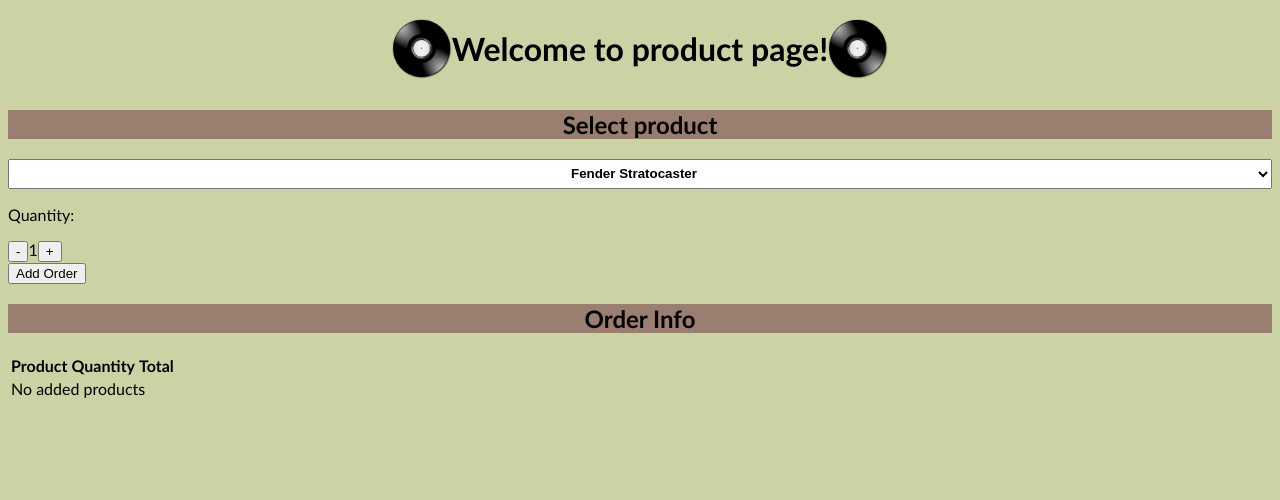
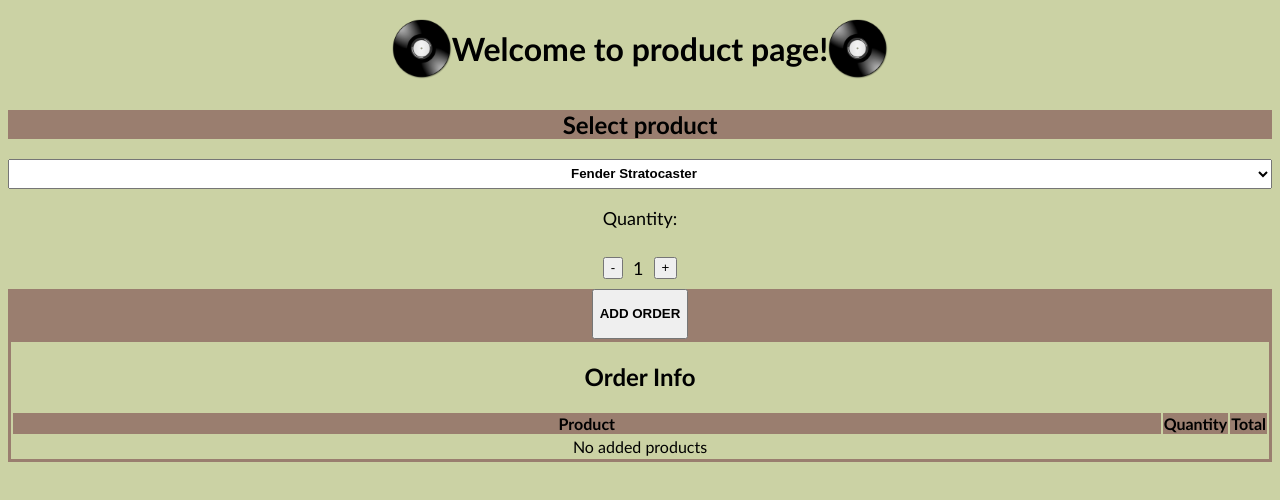
Before and after one commit to Kikkoust/component-assignment, a React (Vite) app in the folder comp-assign/: page / in a window 1280 px wide. Shown: the top 500 px of the page. Built offline with nearby package versions, Linux system fonts and the light colour scheme.

Commit message:
id ja classNameja lisätty kaikkialle mihin tehty css. Myös css tehty joka paikkaan.

```diff
--- a/comp-assign/src/App.jsx
+++ b/comp-assign/src/App.jsx
@@ -69,14 +69,19 @@ function SelectProduct({ addOrder }) {
         </select>
       </div>
 
-      <div>
+      <div className="quantity">
         <p>Quantity:</p>
+        <div id="buttons">
         <button onClick={() => handleQuantityChange(-1)}>-</button>
         <span>{quantity}</span>
         <button onClick={() => handleQuantityChange(1)}>+</button>
+        </div>
       </div>
 
-      <button onClick={handleAddOrder}>Add Order</button>
+      <div className="orderbutton">
+
+        <button id="order" onClick={handleAddOrder}>ADD ORDER</button>
+      </div>
     </>
   );
 }
--- a/comp-assign/src/index.css
+++ b/comp-assign/src/index.css
@@ -14,14 +14,73 @@ body{
   max-width: 60px;
 }
 
+.quantity p{
+  display:flex;
+  justify-content: center;
+  font-size: large;
+}
 
+#buttons{
+  display: flex;
+  justify-content: center;
+  padding: 10px;
+  font-size: large;
+  gap: 10px;
+}
+
+#buttons button:hover{
+  cursor: pointer;
+}
+
+.orderinfo{
+  border: 3px solid #9A7E6F;
+}
+
+
+#order{
+  font-weight: bold;
+}
+
+#order:hover {
+  background-color: #CBD2A4;
+  cursor: pointer;
+}
+
+.orderbutton{
+  display: flex;
+  justify-content: center;
+  background-color: #9A7E6F;
+  height: 50px;
+}
+
+
+.orderinfo tr{
+  border: 2px solid #9A7E6F;
+
+}
 
 .orderinfo h2{
   display: flex;
+  justify-content: center;
+}
+
+.orderinfo th{
+
+  width: 100%;
+  align-items: center;
+  display: row;
   background-color: #9A7E6F;
-  justify-content: center;
 
 }
+
+.orderinfo td{
+
+  text-align: center;
+  display: row;
+
+
+}
+
 .product h2{
   display: flex;
   color: black;
@@ -36,3 +95,8 @@ body{
   font-weight: bold;
   height: 30px;
 }
+
+.product select:hover {
+  background-color:#CBD2A4;
+  cursor:grab;
+}
```
